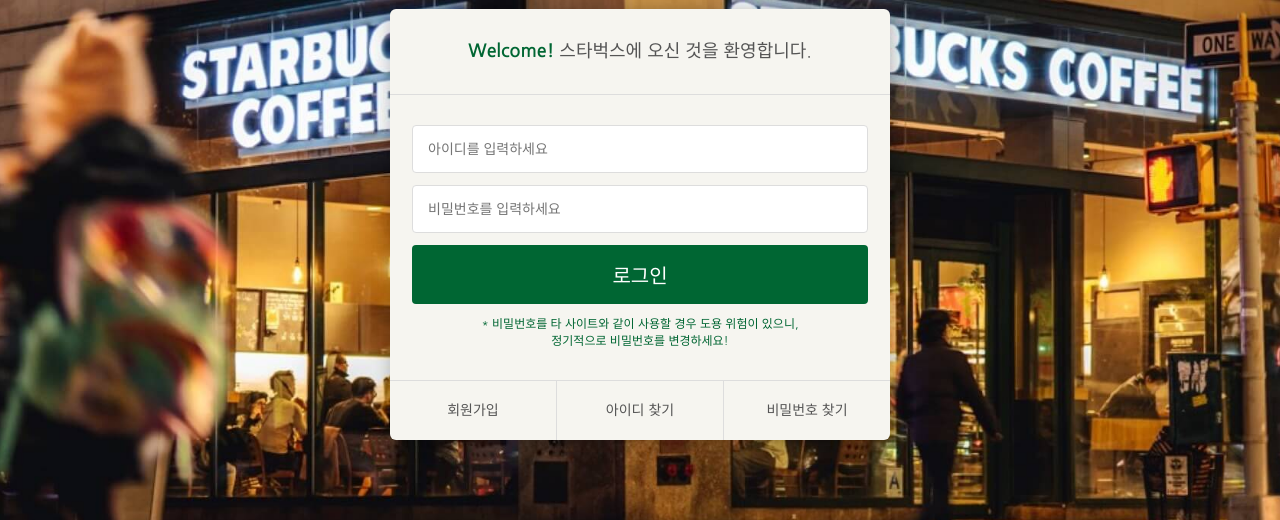
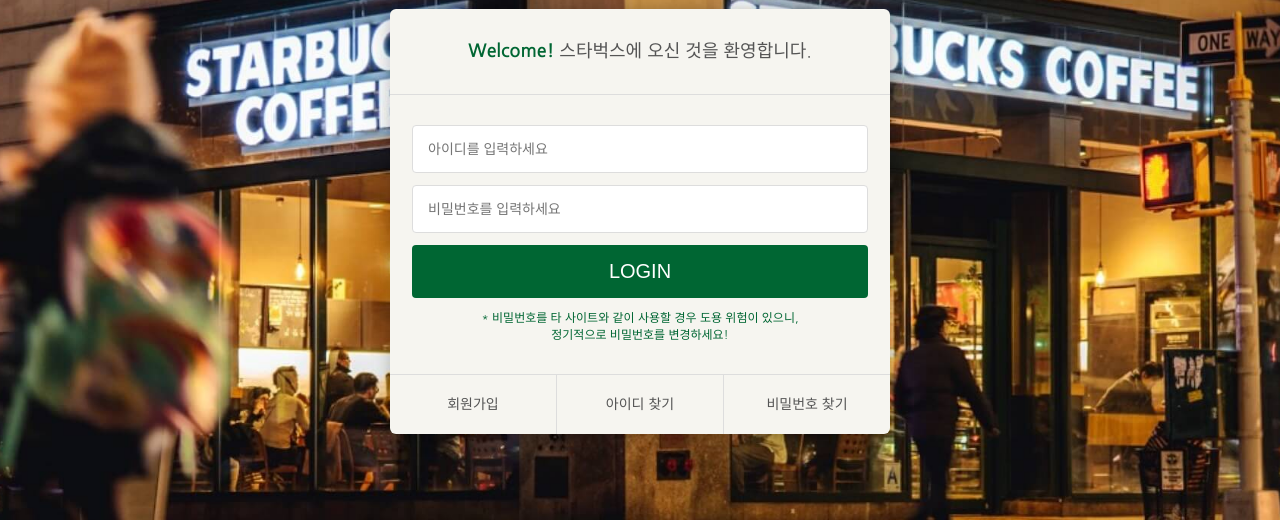
Before and after one commit to isglory/starbucks, a plain HTML site: page signin/index.html in a window 1280 px wide. Shown: the part 280-800 px from the top of the page. Drawn offline with nearby package versions, Linux system fonts and the light colour scheme.

Commit message:
문자변경

```diff
--- a/signin/index.html
+++ b/signin/index.html
@@ -366,7 +366,7 @@
 			<form>
 				<input type="text" placeholder="아이디를 입력하세요"/>
 				<input type="password" placeholder="비밀번호를 입력하세요"/>
-				<input type="submit" value="로그인"/>
+				<input type="submit" value="LOGIN"/>
 				<p>
 					* 비밀번호를 타 사이트와 같이 사용할 경우 도용 위험이 있으니,<br />
 					정기적으로 비밀번호를 변경하세요!
```
